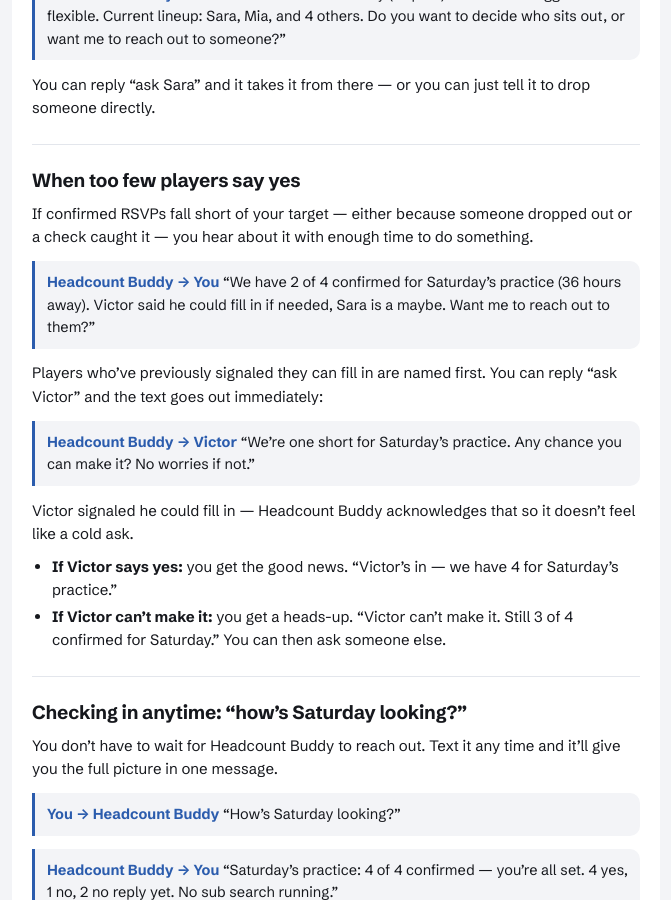
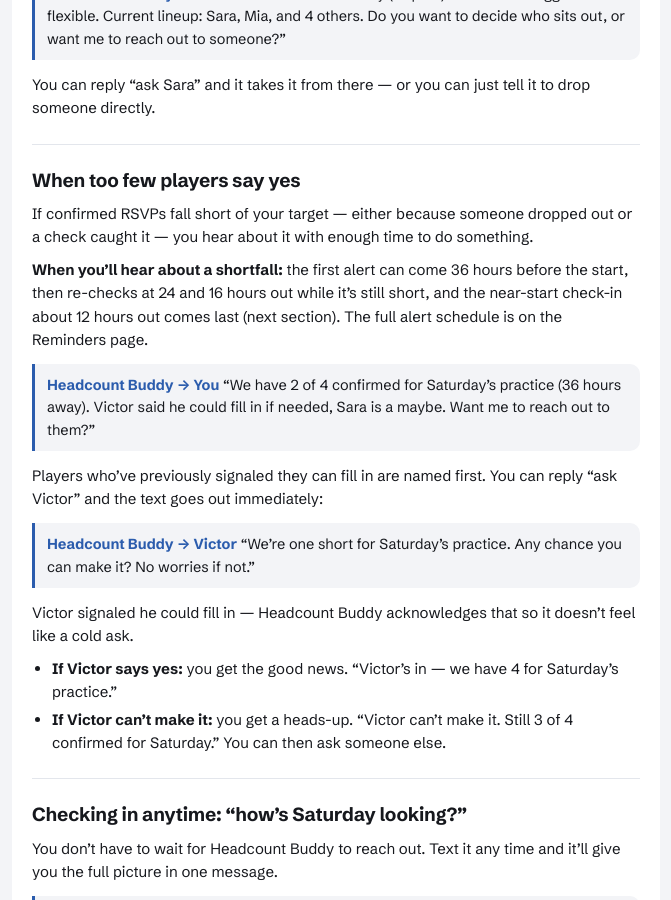
Before and after one commit to hugoaponte/headcount-buddy-web, a Jekyll site: the page built from h/headcount.md, in a window 1280 px wide and 900 px high, scrolled down 1155 px. Shown: the whole window, without its empty margins (304-975 px from the left). Built offline with Jekyll 4.4.1, drawn with Linux system fonts in a browser that asks for light colours; our own code applies the rules of GitHub Pages for plain Markdown files.

Commit message:
docs: headcount - the too-few section says when the organizer hears about a shortfall (36h, re-checks at 24h and 16h, the ~12h check-in last) and points to the Reminders page
A search for "when will you tell me we're short?" often finds this section
rather than the Reminders page's alert table; built from it, 3 answers in 10
gave no times at all (headcount-buddy DF-740, s402). The page's brief now
asks for the times from the seeded settings, the same values the Reminders
table states; the sentence hand-tightened after the update pass ("the first
alert can come 36 hours before the start"), and an unrelated rewording in
"Confirmed players hear from us too" reverted.

Co-Authored-By: Claude Opus 5.5 <noreply@anthropic.com>
Claude-Session: https://claude.ai/code/session_015DEgKNQEi1g13KMBzJeUZ2
Agent: ubuntu-s-droplet4

```diff
--- a/h/headcount.md
+++ b/h/headcount.md
@@ -50,6 +50,8 @@ You can reply "ask Sara" and it takes it from there — or you can just tell it
 ## When too few players say yes
 
 If confirmed RSVPs fall short of your target — either because someone dropped out or a check caught it — you hear about it with enough time to do something.
+
+**When you'll hear about a shortfall:** the first alert can come 36 hours before the start, then re-checks at 24 and 16 hours out while it's still short, and the near-start check-in about 12 hours out comes last (next section). The full alert schedule is on the Reminders page.
 
 > **Headcount Buddy → You**
 > "We have 2 of 4 confirmed for Saturday's practice (36 hours away). Victor said he could fill in if needed, Sara is a maybe. Want me to reach out to them?"
```
